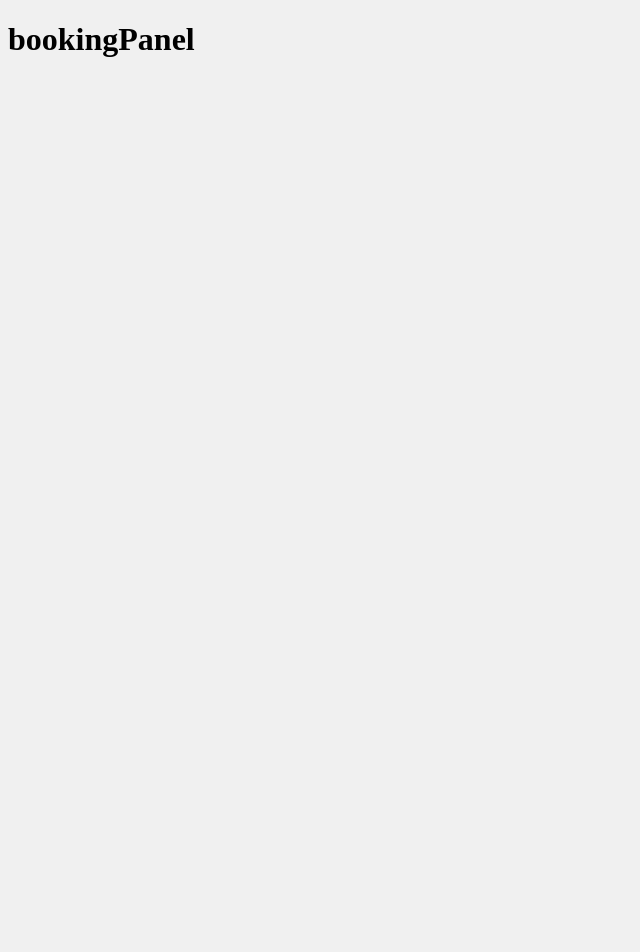
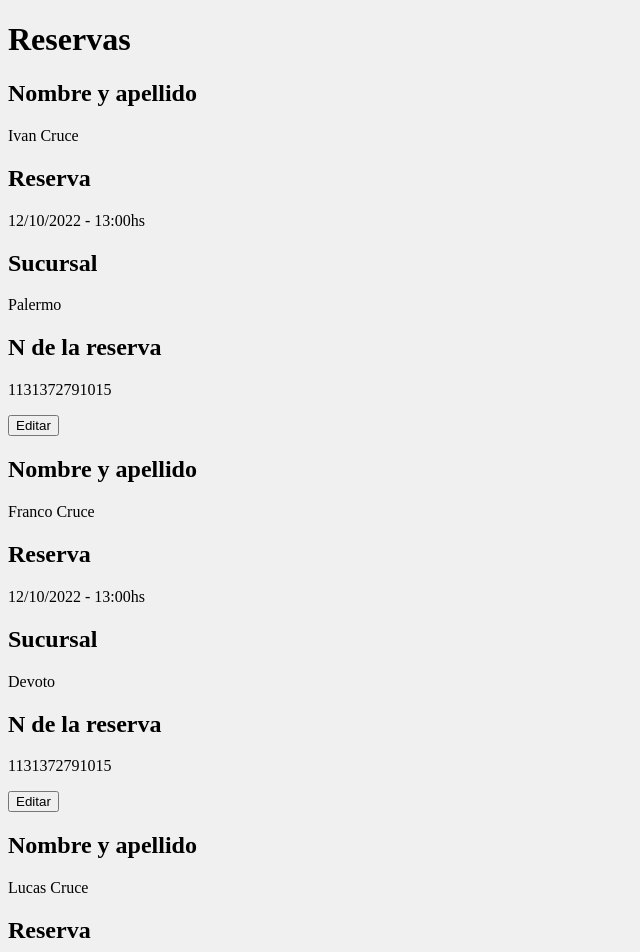
Before and after one commit to lucashaendel/webAPP-Reserva-de-turno, a Next.js app: page /user/bookingPanel in a window 1280 px wide. Shown: the top 952 px of the page, without its empty margins (0-640 px from the left). Before the commit the page ends 800 px from the top, so only its background shows below. Built offline with nearby package versions, Linux system fonts and the light colour scheme.

Commit message:
se crea el maquetado de reservas

```diff
--- a/pages/user/bookingPanel.jsx
+++ b/pages/user/bookingPanel.jsx
@@ -3,7 +3,125 @@ import React from "react";
 const bookingPanel = () => {
   return (
     <div>
-      <h1>bookingPanel</h1>
+      <h1 className="titleBookings">Reservas</h1>
+      <div className="bookings">
+        <div className="myAccount">
+          <div className="info">
+            <h2>Nombre y apellido</h2>
+            <p>Ivan Cruce</p>
+          </div>
+          <div className="info">
+            <h2>Reserva</h2>
+            <p>12/10/2022 - 13:00hs</p>
+          </div>
+          <div className="info">
+            <h2>Sucursal</h2>
+            <p>Palermo</p>
+          </div>
+          <div className="info">
+            <h2>N de la reserva</h2>
+            <p>1131372791015</p>
+          </div>
+          <button>Editar</button>
+        </div>
+
+        <div className="myAccount">
+          <div className="info">
+            <h2>Nombre y apellido</h2>
+            <p>Franco Cruce</p>
+          </div>
+          <div className="info">
+            <h2>Reserva</h2>
+            <p>12/10/2022 - 13:00hs</p>
+          </div>
+          <div className="info">
+            <h2>Sucursal</h2>
+            <p>Devoto</p>
+          </div>
+          <div className="info">
+            <h2>N de la reserva</h2>
+            <p>1131372791015</p>
+          </div>
+          <button>Editar</button>
+        </div>
+
+        <div className="myAccount">
+          <div className="info">
+            <h2>Nombre y apellido</h2>
+            <p>Lucas Cruce</p>
+          </div>
+          <div className="info">
+            <h2>Reserva</h2>
+            <p>12/10/2022 - 13:00hs</p>
+          </div>
+          <div className="info">
+            <h2>Sucursal</h2>
+            <p>Floresta</p>
+          </div>
+          <div className="info">
+            <h2>N de la reserva</h2>
+            <p>1131372791015</p>
+          </div>
+          <button>Editar </button>
+        </div>
+        <div className="myAccount">
+          <div className="info">
+            <h2>Nombre y apellido</h2>
+            <p>Lucas Cruce</p>
+          </div>
+          <div className="info">
+            <h2>Reserva</h2>
+            <p>12/10/2022 - 13:00hs</p>
+          </div>
+          <div className="info">
+            <h2>Sucursal</h2>
+            <p>Floresta</p>
+          </div>
+          <div className="info">
+            <h2>N de la reserva</h2>
+            <p>1131372791015</p>
+          </div>
+          <button>Editar </button>
+        </div>
+        <div className="myAccount">
+          <div className="info">
+            <h2>Nombre y apellido</h2>
+            <p>Daiana Cruce</p>
+          </div>
+          <div className="info">
+            <h2>Reserva</h2>
+            <p>12/10/2022 - 13:00hs</p>
+          </div>
+          <div className="info">
+            <h2>Sucursal</h2>
+            <p>Recoleta</p>
+          </div>
+          <div className="info">
+            <h2>N de la reserva</h2>
+            <p>1131372791015</p>
+          </div>
+          <button>Editar </button>
+        </div>
+        <div className="myAccount">
+          <div className="info">
+            <h2>Nombre y apellido</h2>
+            <p>Camila Cruce</p>
+          </div>
+          <div className="info">
+            <h2>Reserva</h2>
+            <p>12/10/2022 - 13:00hs</p>
+          </div>
+          <div className="info">
+            <h2>Sucursal</h2>
+            <p>Nuñez</p>
+          </div>
+          <div className="info">
+            <h2>N de la reserva</h2>
+            <p>1131372791015</p>
+          </div>
+          <button>Editar </button>
+        </div>
+      </div>
     </div>
   );
 };
```
